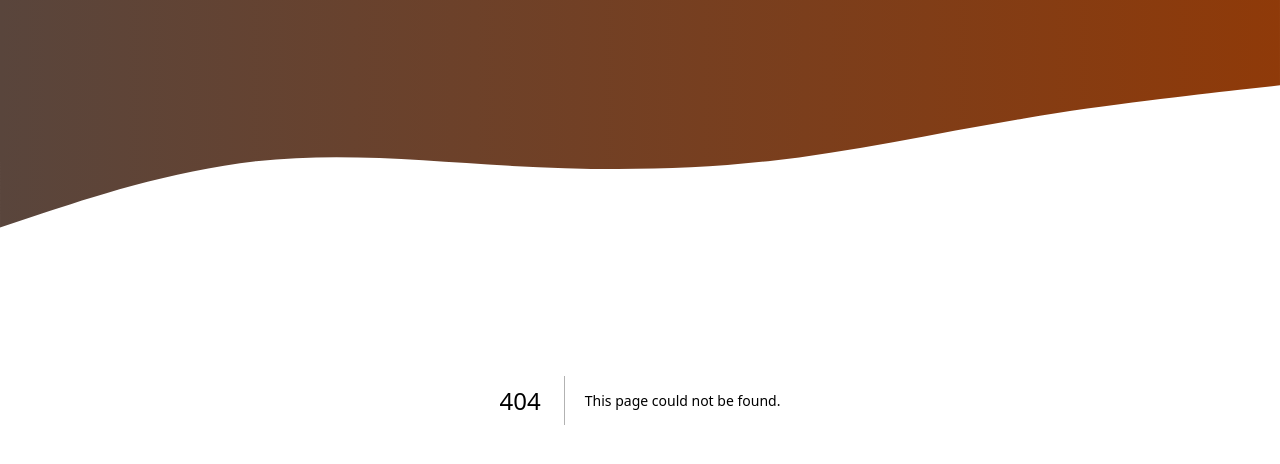
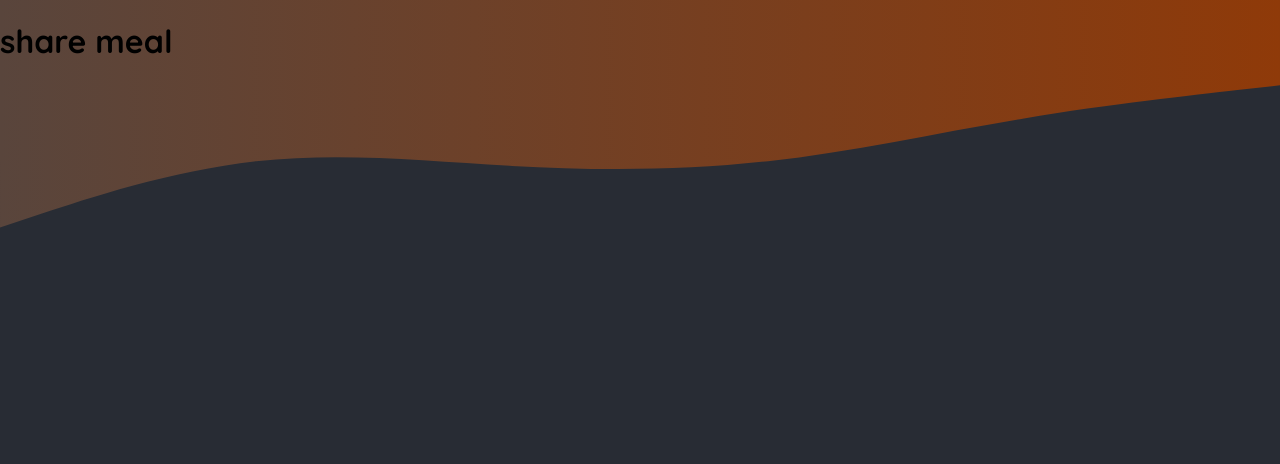
Before and after one commit to mcrayman/The-Foodies-App, a Next.js app: page /meals/share in a window 1280 px wide. Before the commit this address had no page. Shown: the top 464 px of the page. Built offline with nearby package versions, Linux system fonts and the light colour scheme.

Commit message:
Add share meal page

```diff
--- /dev/null
+++ b/app/meals/share/page.js
@@ -0,0 +1,3 @@
+export default function ShareMealPage() {
+    return <h1>share meal</h1>
+}
```
